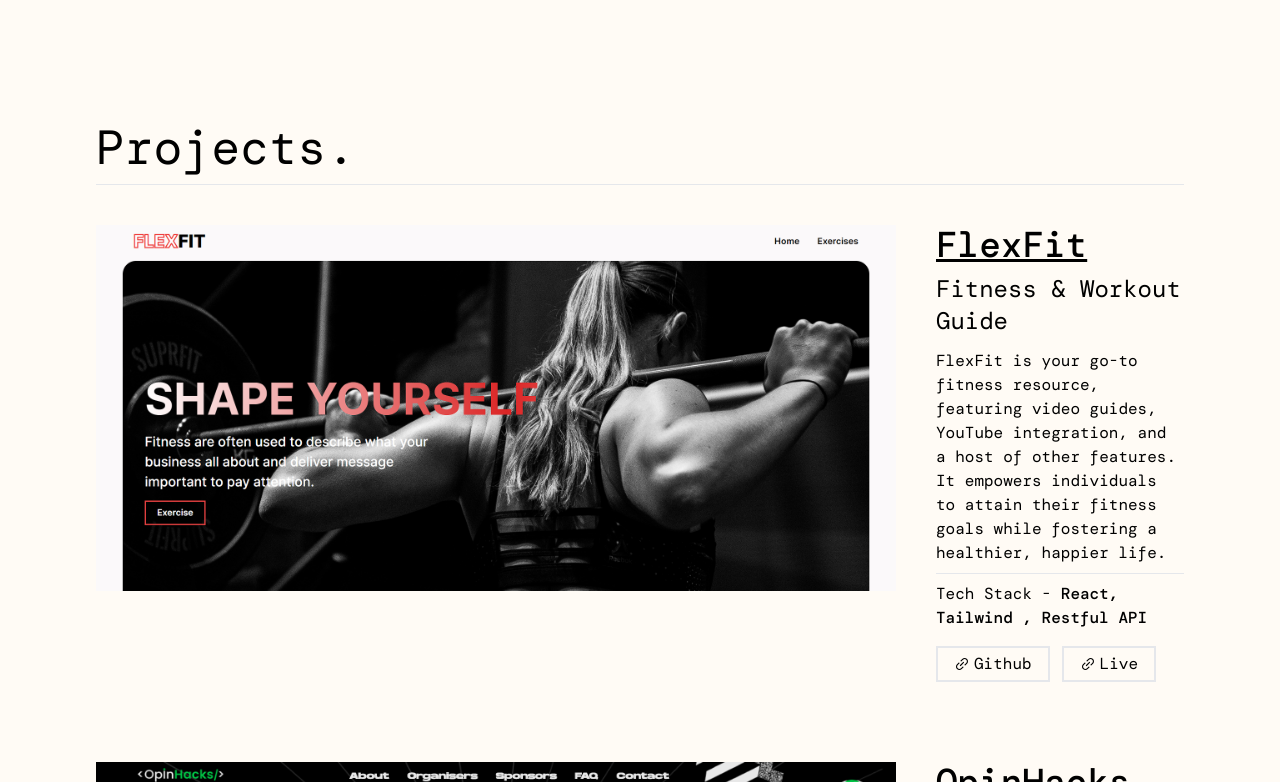
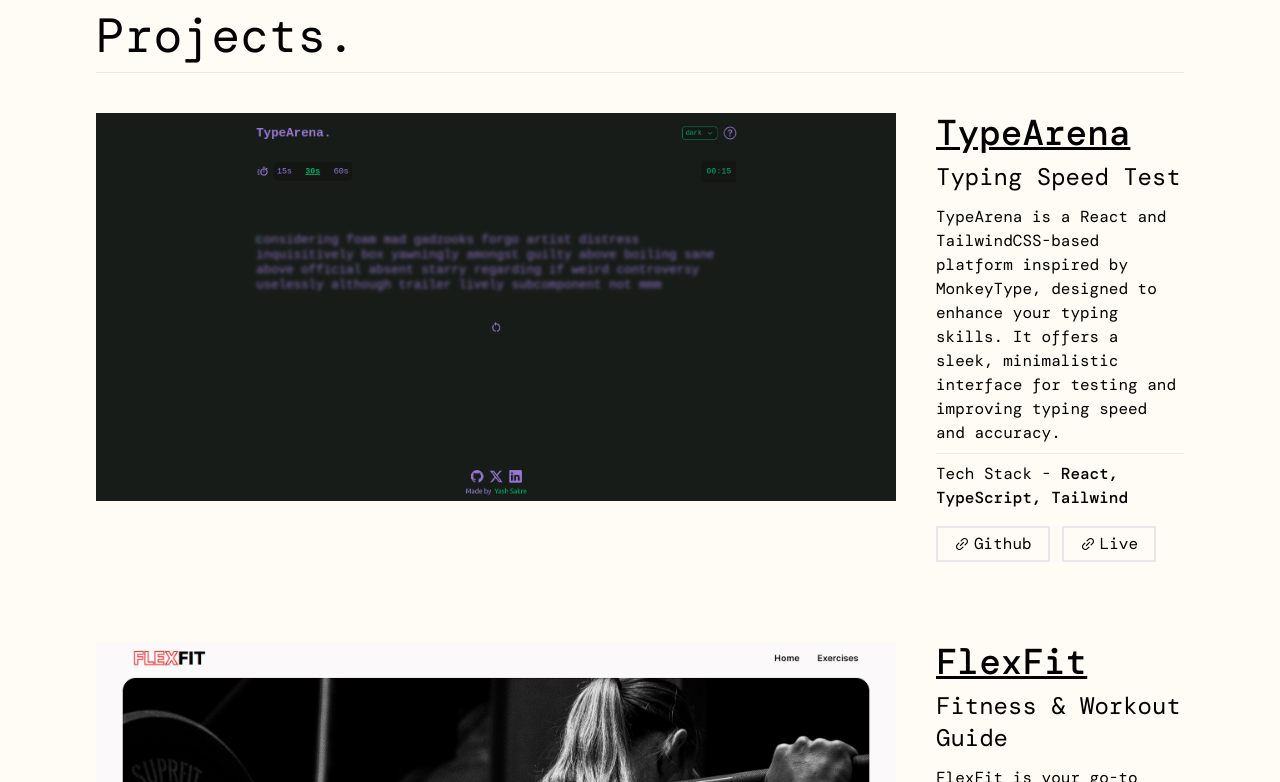
Before and after one commit to Yash-Sakre/YashSakre, a React (Vite) app: page / in a window 1280 px wide. Shown: the part 1458-2240 px from the top of the page. Built offline with nearby package versions, Linux system fonts and the light colour scheme; a web font is replaced by a local one.

Commit message:
new project added:

```diff
--- a/src/components/projects.json
+++ b/src/components/projects.json
@@ -1,4 +1,14 @@
 [
+  {
+    "imagePath": "../assests/TypeArena.png",
+    "ProjName": "TypeArena",
+    "Projtitle": "Typing Speed Test",
+    "ProjDesc": "TypeArena is a React and TailwindCSS-based platform inspired by MonkeyType, designed to enhance your typing skills. It offers a sleek, minimalistic interface for testing and improving typing speed and accuracy.",
+    "Github": "https://github.com/Yash-Sakre/TypeArena",
+    "Live": "https://type-arena.vercel.app/",
+    "tech": " React, TypeScript, Tailwind "
+
+  },
   {
     "imagePath": "../assests/Flexfit.png",
     "ProjName": "FlexFit",
--- a/src/pages/about/About.jsx
+++ b/src/pages/about/About.jsx
@@ -34,11 +34,11 @@
     );
   }
   return (
-    <div className="xl:min-h-screen flex flex-col" id="about">
+    <div className="flex flex-col xl:min-h-[80vh]" id="about">
       <div className="text-[3rem]">About Me.</div>
       <hr />
-      <div className=" md:flex flex-col py-4  items-center  ">
-        <div className="w-full justify-center md:text-2xl font-medium">
+      <div className="flex-col items-center py-4 md:flex">
+        <div className="justify-center w-full font-medium md:text-2xl">
           <span className="ml-[50%]">
             I bring not just a passion for frontend development but a unique
             blend
@@ -47,9 +47,9 @@
           diverse experiences, infusing a distinctive perspective into my work
           and fostering a holistic approach to problem-solving.
         </div>
-        <div className="  flex items-center w-full mt-4    ">
-          <div className="md:flex  w-full gap-10">
-            <div className="  md:flex items-center  justify-center">
+        <div className="flex items-center w-full mt-4 ">
+          <div className="w-full gap-10 md:flex">
+            <div className="items-center justify-center md:flex">
               <div className="flex justify-center image-3d">
                 <img
                   className=" w-[50%]  md:w-[40%] md:mr-[30%] mb-4 md:mb-0 rounded-full border-2 object-contain about-card"
@@ -63,14 +63,14 @@
                 a national-level Cybersecurity Hackathon.
               </div>
             </div>
-            <div className="text-sm font-medium mt-10  w-full">
+            <div className="w-full mt-10 text-sm font-medium">
               Thriving in collaborative environments, I bring a strong work
               ethic, problem-solving prowess, and a commitment to delivering
               visually captivating code for outstanding user experiences.
               <div className="">
                 <button
                   onClick={resume}
-                  className="btn flex justify-center items-center gap-1 my-3 py-2 px-4 hover border-2"
+                  className="flex items-center justify-center gap-1 px-4 py-2 my-3 border-2 btn hover"
                 >
                   <AiOutlineLink />
                   <span>Resume</span>
@@ -84,10 +84,10 @@
       <div className="flex flex-col">
         <div className="text-[3rem]">Skills.</div>
         <hr />
-        <div className="flex flex-col  flex-wrap mt-5">
-          <div className="flex flex-row flex-wrap  md:gap-5 gap-2 items-center justify-center ">
+        <div className="flex flex-col flex-wrap mt-5">
+          <div className="flex flex-row flex-wrap items-center justify-center gap-2 md:gap-5 ">
             {skills.map((skill, index) => (
-              <div key={index} className="flex justify-center items-center border-2 py-2 px-4 rounded-full gap-2 hover">
+              <div key={index} className="flex items-center justify-center gap-2 px-4 py-2 border-2 rounded-full hover">
                 <img
                   className="object-cover w-5"
                   src={imageMap[skill.imagePath]}
--- a/src/pages/projects/Projects.jsx
+++ b/src/pages/projects/Projects.jsx
@@ -1,5 +1,6 @@
 import test from "../../assets/finecode.png";
 import Flexfit from "../../assets/Flexfit.png";
+import TypeArena from "../../assets/TypeArena.png";
 import opinhacks from "../../assets/Opinhacks.png";
 import projects from "../../components/projects.json";
 import { AiOutlineLink } from "react-icons/ai";
@@ -8,6 +9,7 @@
     "../assests/finecode.png": test,
     "../assests/Flexfit.png": Flexfit,
     "../assests/Opinhacks.png": opinhacks,
+    "../assests/TypeArena.png": TypeArena
 
     // Map more image paths to imported images
   };
@@ -15,9 +17,9 @@
     <div className="min-h-screen " id="projects">
       <div className="text-[3rem]"> Projects.</div>
       <hr />
-      <div className=" flex flex-col w-full gap-20 mt-10 mb-10 ">
+      <div className="flex flex-col w-full gap-20 mt-10 mb-10 ">
         {projects.map((items, index) => (
-          <div key={index} className="lg:flex gap-10 ">
+          <div key={index} className="gap-10 lg:flex ">
             <div className="image-3d">
               <img
                 src={imageMap[items.imagePath]}
@@ -26,22 +28,22 @@
 
               />
             </div>
-            <div className="lg:mt-0 mt-3">
+            <div className="mt-3 lg:mt-0">
               <div className="text-4xl font-medium underline">
                 {items.ProjName}
               </div>
-              <div className="text-2xl mt-2 mb-3">{items.Projtitle}</div>
+              <div className="mt-2 mb-3 text-2xl">{items.Projtitle}</div>
               <div className="mb-2">{items.ProjDesc}</div>
               <hr />
               <div className="mt-2 ">
                 Tech Stack - <span className="font-medium">{items.tech}</span>
               </div>
               <div className="flex items-center mt-4">
-                <p className=" flex gap-3">
+                <p className="flex gap-3 ">
                   <a
                     href={items.Github}
                     target="__blank"
-                    className="py-1 px-4 border-2 hover flex justify-center items-center gap-1"
+                    className="flex items-center justify-center gap-1 px-4 py-1 border-2 hover"
                   >
                     <AiOutlineLink /> Github
                   </a>
@@ -49,7 +51,7 @@
                     <a
                       href={items.Live}
                       target="__blank"
-                      className="py-1 px-4 border-2   hover flex justify-center items-center gap-1"
+                      className="flex items-center justify-center gap-1 px-4 py-1 border-2 hover"
                     >
                       <AiOutlineLink /> Live
                     </a>
```
Also changed, not shown: src/assets/TypeArena.png (added), 1 other file (tests, documents, lock files or other folders).
